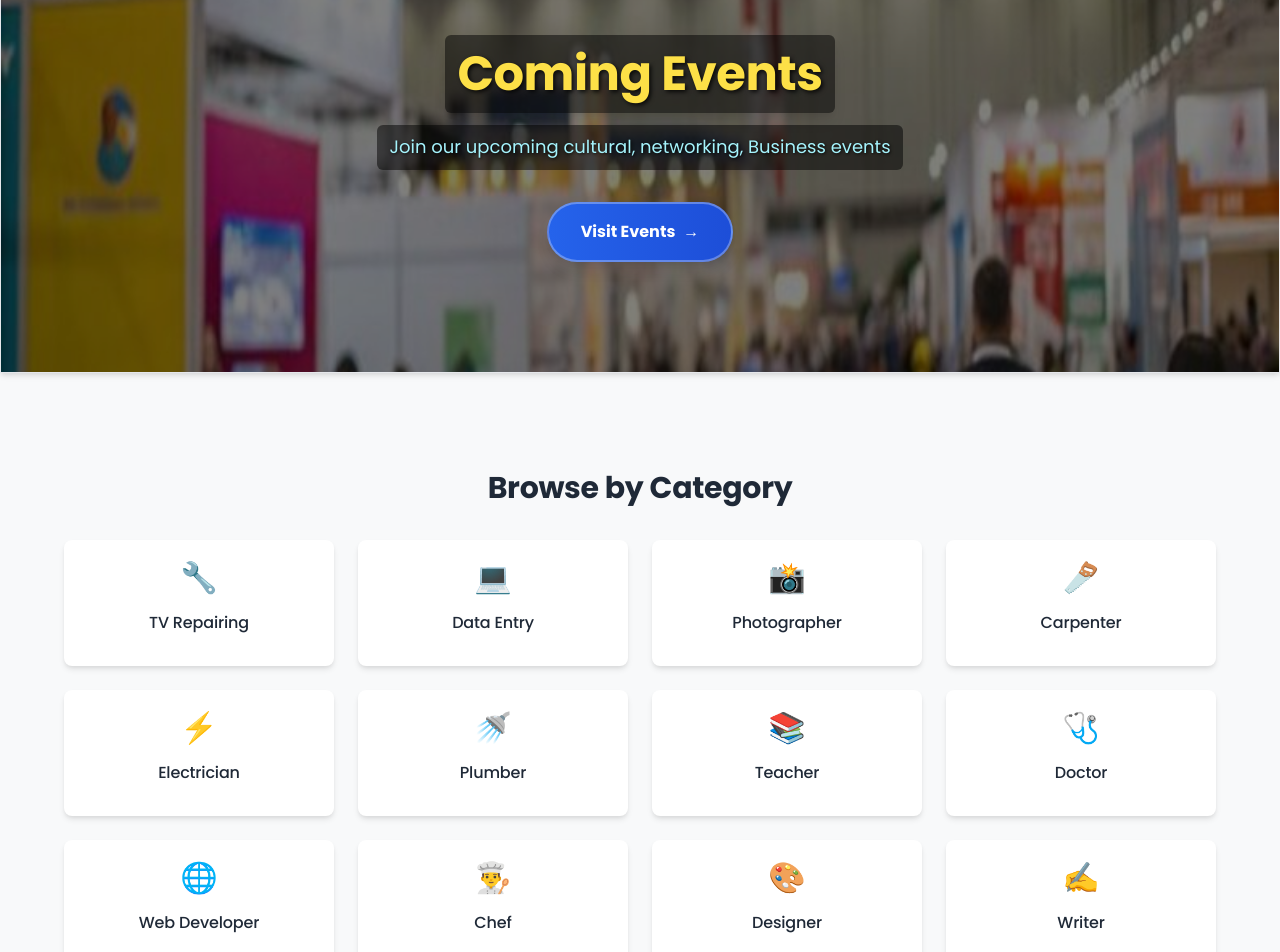
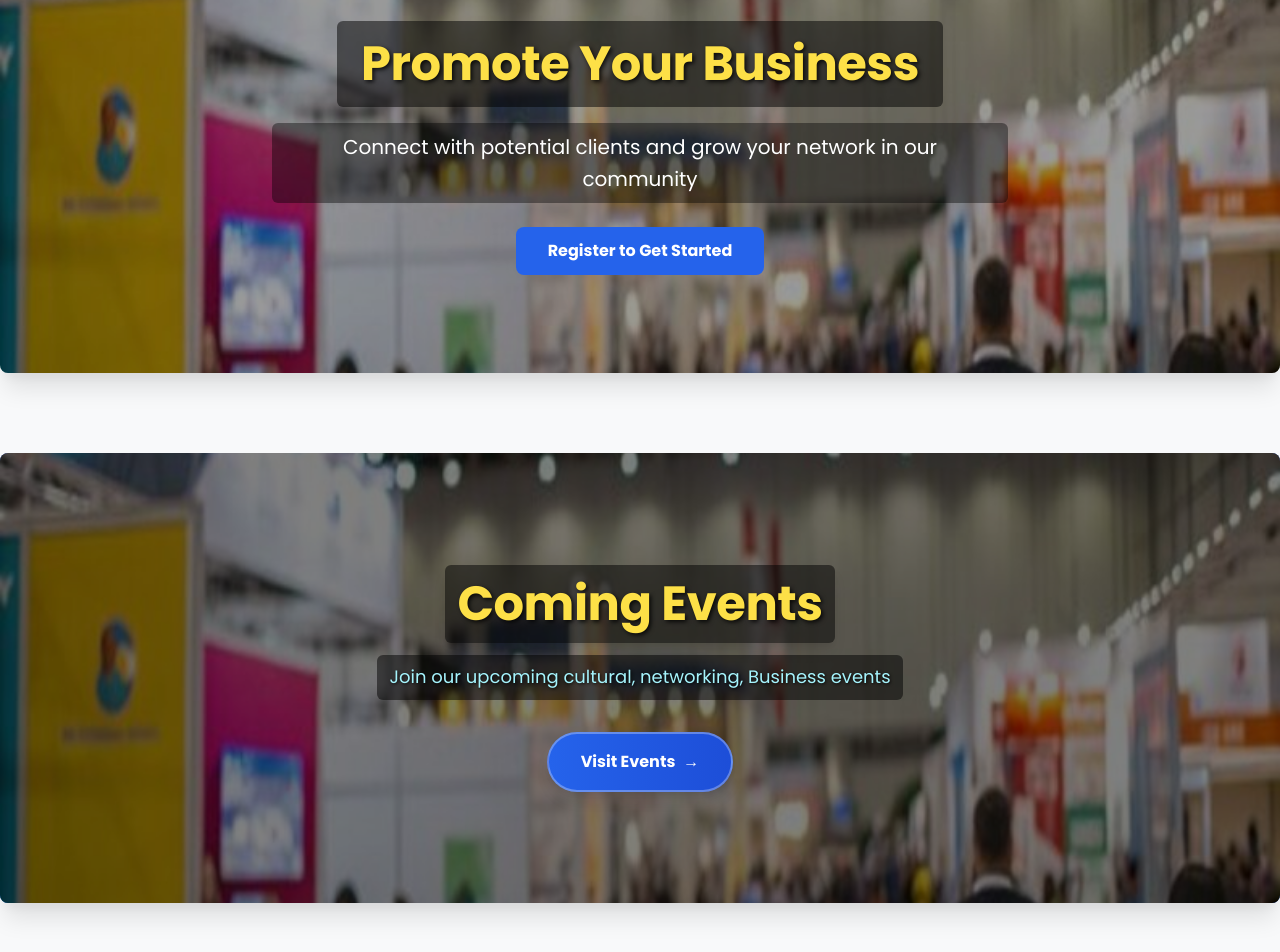
Before and after one commit to Deoshabh/bhavya-Association, a React (Create React App) app in the folder frontend/: page / in a window 1280 px wide. Shown: the part 900-1852 px from the top of the page. Built offline with nearby package versions, Linux system fonts and the light colour scheme; no server answers.

Commit message:
--changes-in-home

```diff
--- a/frontend/src/pages/Home.js
+++ b/frontend/src/pages/Home.js
@@ -1,40 +1,37 @@
-import React, { useRef, useContext, useState, useEffect } from 'react';
-import { Link, useNavigate } from 'react-router-dom';
+import React, { useRef, useContext, useState, useEffect } from "react";
+import { Link, useNavigate } from "react-router-dom";
 import {
-  Store,
-  Menu,
-  X,
   Home as HomeIcon,
   User,
   Users,
   Briefcase,
-  ChevronDown
-} from 'lucide-react';
-import { AuthContext } from '../context/AuthContext';
+  ChevronDown,
+} from "lucide-react";
+import { AuthContext } from "../context/AuthContext";
 
 // Local assets
-import bannerImage from '../assets/banner for home.jpg';
-import eventsImage from '../assets/events.png';
-import businessImage from '../assets/business.webp';
-import jobImage from '../assets/Job.webp';
-import marriagesImage from '../assets/matra.webp';
-import trainingImage from '../assets/Traning.webp';
+import bannerImage from "../assets/banner for home.jpg";
+import eventsImage from "../assets/events.png";
+import businessImage from "../assets/business.webp";
+import jobImage from "../assets/Job.webp";
+import marriagesImage from "../assets/matra.webp";
+import trainingImage from "../assets/Traning.webp";
 
 // Define your categories here
 const categories = [
-  { name: 'TV Repairing', icon: '🔧' },
-  { name: 'Data Entry', icon: '💻' },
-  { name: 'Photographer', icon: '📸' },
-  { name: 'Carpenter', icon: '🪚' },
-  { name: 'Electrician', icon: '⚡' },
-  { name: 'Plumber', icon: '🚿' },
-  { name: 'Teacher', icon: '📚' },
-  { name: 'Doctor', icon: '🩺' },
-  { name: 'Web Developer', icon: '🌐' },
-  { name: 'Chef', icon: '👨‍🍳' },
-  { name: 'Designer', icon: '🎨' },
-  { name: 'Writer', icon: '✍️' },
-  { name: 'Consultant', icon: '💼' },
+  { name: "TV Repairing", icon: "🔧" },
+  { name: "Data Entry", icon: "💻" },
+  { name: "Photographer", icon: "📸" },
+  { name: "Carpenter", icon: "🪚" },
+  { name: "Electrician", icon: "⚡" },
+  { name: "Plumber", icon: "🚿" },
+  { name: "Teacher", icon: "📚" },
+  { name: "Doctor", icon: "🩺" },
+  { name: "Web Developer", icon: "🌐" },
+  { name: "Chef", icon: "👨‍🍳" },
+  { name: "Designer", icon: "🎨" },
+  { name: "Writer", icon: "✍️" },
+  { name: "Consultant", icon: "💼" },
 ];
 
 const Home = () => {
@@ -53,7 +50,10 @@ const Home = () => {
   // For potential mobile menu toggling
   const [menuOpen, setMenuOpen] = useState(false);
 
-  // Create blinking effect on the hero banner text
+  // For potential mobile menu toggling - keeping commented for future use
+  // const [menuOpen, setMenuOpen] = useState(false);
+
+  // Effect for blinking animation
   useEffect(() => {
     const blinkInterval = setInterval(() => {
       setIsBlinking((prev) => !prev);
@@ -64,7 +64,7 @@ const Home = () => {
 
   // Scroll to Explanation and toggle benefits
   const scrollToExplanation = () => {
-    explanationRef.current?.scrollIntoView({ behavior: 'smooth' });
+    explanationRef.current?.scrollIntoView({ behavior: "smooth" });
     setShowBenefits((prev) => !prev);
   };
 
@@ -73,9 +73,9 @@ const Home = () => {
     if (loading) {
       scrollToExplanation();
     } else if (user) {
-      navigate('/directory');
+      navigate("/directory");
     } else {
-      navigate('/register');
+      navigate("/register");
     }
   };
 
@@ -96,7 +96,7 @@ const Home = () => {
           <div className="absolute inset-0 flex flex-col items-center justify-center px-4">
             <div
               className={`bg-secondary text-white py-2 px-4 md:px-6 rounded-lg shadow-lg max-w-xs md:max-w-md text-center transform transition-transform ${
-                isBlinking ? 'scale-105' : 'scale-100'
+                isBlinking ? "scale-105" : "scale-100"
               }`}
             >
               <h2 className="text-lg md:text-2xl font-bold mb-0.5">
@@ -109,7 +109,7 @@ const Home = () => {
                 onClick={handleHeroButtonClick}
                 className="bg-white text-secondary hover:bg-gray-100 font-bold py-1 px-4 rounded-lg transition-colors text-sm md:text-base"
               >
-                {user ? 'Explore Directory' : 'Join Now'}
+                {user ? "Explore Directory" : "Join Now"}
               </button>
             </div>
           </div>
@@ -146,7 +146,7 @@ const Home = () => {
               <ChevronDown
                 size={24}
                 className={`ml-2 text-gray-600 group-hover:text-primary transition-transform ${
-                  showBenefits ? 'rotate-180' : 'rotate-0'
+                  showBenefits ? "rotate-180" : "rotate-0"
                 }`}
               />
             </button>
@@ -154,7 +154,7 @@ const Home = () => {
             {/* Dropdown content */}
             <div
               className={`transition-all duration-500 overflow-hidden ${
-                showBenefits ? 'max-h-[1000px]' : 'max-h-0'
+                showBenefits ? "max-h-[1000px]" : "max-h-0"
               }`}
             >
               <div className="grid md:grid-cols-2 gap-6">
@@ -182,7 +182,8 @@ const Home = () => {
                     Member Directory
                   </h3>
                   <p>
-                    Access the complete directory of members with full contact information.
+                    Access the complete directory of members with full contact
+                    information.
                   </p>
                 </div>
                 <div className="bg-white p-5 rounded-lg shadow-md">
@@ -198,10 +199,10 @@ const Home = () => {
 
               <div className="mt-6 text-center">
                 <button
-                  onClick={() => navigate(user ? '/directory' : '/register')}
+                  onClick={() => navigate(user ? "/directory" : "/register")}
                   className="bg-primary hover:bg-blue-700 text-white font-bold py-3 px-8 rounded-lg transition-colors"
                 >
-                  {user ? 'Explore Directory' : 'Register Now'}
+                  {user ? "Explore Directory" : "Register Now"}
                 </button>
               </div>
             </div>
@@ -210,7 +211,9 @@ const Home = () => {
 
         {/* Image Marquee Banner (fast on mobile, slower on bigger screens) */}
         <section className="py-4 px-4 bg-neutral-100">
-          <h3 className="text-center text-xl font-semibold mb-4">Our Services</h3>
+          <h3 className="text-center text-xl font-semibold mb-4">
+            Our Services
+          </h3>
           <div className="relative overflow-hidden w-full h-36">
             {/* Double track: .animate-marquee-fast on mobile, .animate-marquee on sm+ */}
             <div className="flex animate-marquee-fast sm:animate-marquee whitespace-nowrap">
@@ -306,26 +309,69 @@ const Home = () => {
                   </section>
 
                   {/* Events Banner Section */}
+                  {/* Events Banner Section - Promote Business */}
                   <section className="w-full px-0 py-6">
                     <div
-            className="relative w-full h-[300px] sm:h-[350px] md:h-[400px] lg:h-[450px] bg-cover bg-center overflow-hidden shadow-md border border-gray-200 mb-8"
+                    className="relative w-full h-[300px] sm:h-[350px] md:h-[400px] lg:h-[450px] bg-cover bg-center overflow-hidden shadow-xl rounded-lg mb-8"
                     style={{ backgroundImage: `url(${eventsImage})` }}
                     >
-            {/* Fallback background color */}
+                    {/* Overlay for better text visibility */}
+                    <div className="absolute inset-0 bg-black bg-opacity-40"></div>
+
+                    {/* Content container with centered text */}
+                    <div className="absolute inset-0 flex flex-col items-center justify-center text-center">
+                      <div className="max-w-3xl px-4">
+                      <h2
+                        className="text-2xl sm:text-3xl md:text-4xl lg:text-5xl font-bold mb-4 px-6 py-3 bg-black bg-opacity-50 rounded-md inline-block text-yellow-300"
+                        style={{ textShadow: "2px 2px 4px rgba(0,0,0,0.8)" }}
+                      >
+                        Promote Your Business
+                      </h2>
+
+                      <p className="text-white text-lg md:text-xl mb-6 px-4 py-2 bg-black bg-opacity-40 rounded-md">
+                        Connect with potential clients and grow your network in our community
+                      </p>
+
+                      {user ? (
+                        <Link
+                        to="/services/add-listing"
+                        className="bg-blue-600 hover:bg-blue-700 text-white font-bold py-3 px-8 rounded-lg transition-all duration-300 transform hover:scale-105 inline-block"
+                        >
+                        Add Your Listing
+                        </Link>
+                      ) : (
+                        <Link
+                        to="/register"
+                        className="bg-blue-600 hover:bg-blue-700 text-white font-bold py-3 px-8 rounded-lg transition-all duration-300 transform hover:scale-105 inline-block"
+                        >
+                        Register to Get Started
+                        </Link>
+                      )}
+                      </div>
+                    </div>
+                    </div>
+                  </section>
+
+                  {/* Coming Events Section */}
+        <section className="w-full px-0 py-6">
+          <div
+            className="relative w-full h-[300px] sm:h-[350px] md:h-[400px] lg:h-[450px] bg-cover bg-center overflow-hidden shadow-xl rounded-lg mb-8"
+            style={{ backgroundImage: `url(${eventsImage})` }}
+          >
             <div className="absolute inset-0 bg-blue-600 z-[-1]"></div>
 
             {/* Dark overlay for better text visibility */}
             <div className="absolute inset-0 bg-black bg-opacity-50 flex flex-col items-center justify-center p-4 sm:p-6 md:p-8 text-center text-white">
               <h2
                 className="text-2xl sm:text-3xl md:text-4xl lg:text-5xl font-bold mb-2 sm:mb-3 px-3 py-2 bg-black bg-opacity-50 rounded-md max-w-[90%] md:max-w-[80%] shadow-lg text-yellow-300"
-                style={{ textShadow: '2px 2px 4px rgba(0,0,0,0.8)' }}
+                style={{ textShadow: "2px 2px 4px rgba(0,0,0,0.8)" }}
               >
                 Coming Events
               </h2>
 
               <p
                 className="text-sm sm:text-base md:text-lg mb-4 sm:mb-6 md:mb-8 max-w-[95%] sm:max-w-[90%] md:max-w-xl px-3 py-2 bg-black bg-opacity-50 rounded-md text-cyan-200"
-                style={{ textShadow: '1px 1px 3px rgba(0,0,0,0.8)' }}
+                style={{ textShadow: "1px 1px 3px rgba(0,0,0,0.8)" }}
               >
                 Join our upcoming cultural, networking, Business events
               </p>
@@ -345,8 +391,8 @@ const Home = () => {
           </div>
         </section>
 
-        {/* Categories Section */}
-        <section className="py-10 px-4">
+        {/* Browse by Category Section */}
+        <section className="py-6">
           <div className="container mx-auto">
             <h2 className="text-2xl md:text-3xl font-bold text-center mb-8">
               Browse by Category
@@ -372,19 +418,31 @@ const Home = () => {
       {/* Mobile Bottom Navigation */}
       <div className="md:hidden fixed bottom-0 left-0 right-0 bg-white shadow-lg z-10">
         <div className="flex justify-around items-center py-2">
-          <Link to="/" className="flex flex-col items-center px-3 py-2 text-primary">
+          <Link
+            to="/"
+            className="flex flex-col items-center px-3 py-2 text-primary"
+          >
             <HomeIcon size={20} />
             <span className="text-xs mt-1">Home</span>
           </Link>
-          <Link to="/directory" className="flex flex-col items-center px-3 py-2 text-gray-600">
+          <Link
+            to="/directory"
+            className="flex flex-col items-center px-3 py-2 text-gray-600"
+          >
             <Users size={20} />
             <span className="text-xs mt-1">Directory</span>
           </Link>
-          <Link to="/services" className="flex flex-col items-center px-3 py-2 text-gray-600">
+          <Link
+            to="/services"
+            className="flex flex-col items-center px-3 py-2 text-gray-600"
+          >
             <Briefcase size={20} />
             <span className="text-xs mt-1">Business</span>
           </Link>
-          <Link to="/profile" className="flex flex-col items-center px-3 py-2 text-gray-600">
+          <Link
+            to="/profile"
+            className="flex flex-col items-center px-3 py-2 text-gray-600"
+          >
             <User size={20} />
             <span className="text-xs mt-1">Profile</span>
           </Link>
```
Lines whose indentation alone changed are shown as unchanged.
